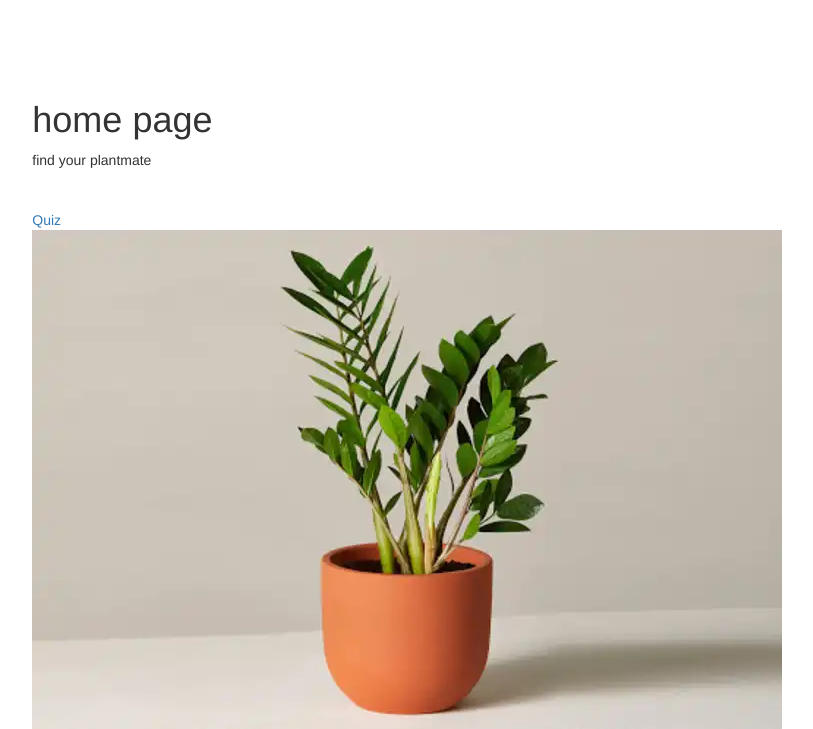
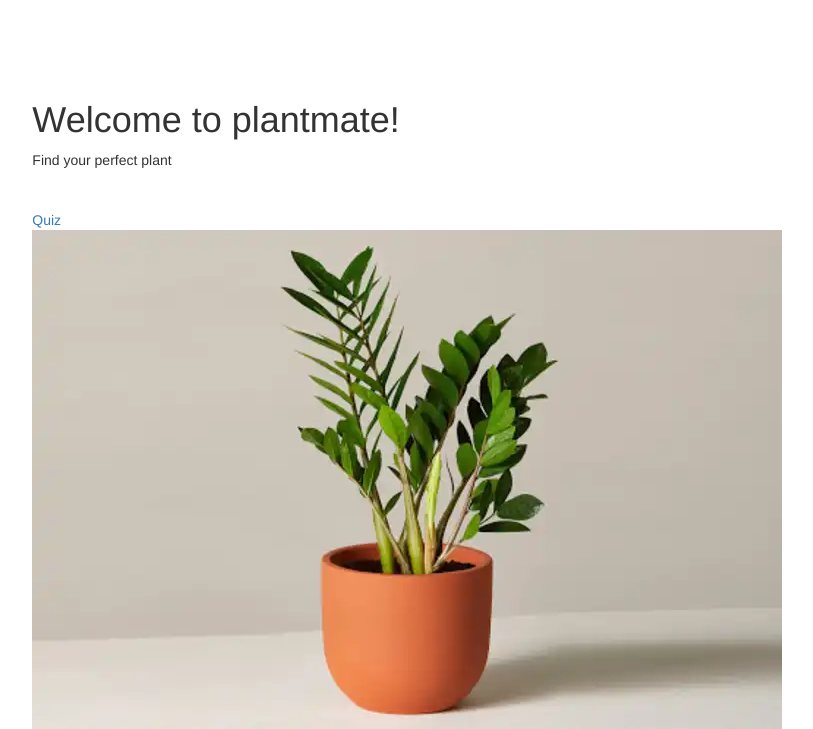
Before and after one commit to sdmmck/plantmate, a Django app: page / in a window 1280 px wide. Shown: the part 52-781 px from the top of the page, without its empty margins (196-1009 px from the left). Run offline with Django 3.2, Linux system fonts and the light colour scheme; some libraries are stand-ins or nearby versions.

Commit message:
little change to text on homepage

```diff
--- a/templates/plantmate/home.html
+++ b/templates/plantmate/home.html
@@ -6,8 +6,8 @@
 {% endblock %}
 
 {% block body_block %}
-    <h1>home page</h1>
-    find your plantmate<br><br><br>
+    <h1>Welcome to plantmate!</h1>
+    Find your perfect plant<br><br><br>
     {#<a href="/business-list">Local Business List</a><br />#}
     {#<a href="/plant-list">Plant A-Z</a><br />#}
     <a href="/quiz">Quiz</a><br />
```
Also changed, not shown: plantmateApp/migrations/0001_initial.py (deleted), plantmateApp/migrations/0005_auto_20190312_1447.py (deleted).
